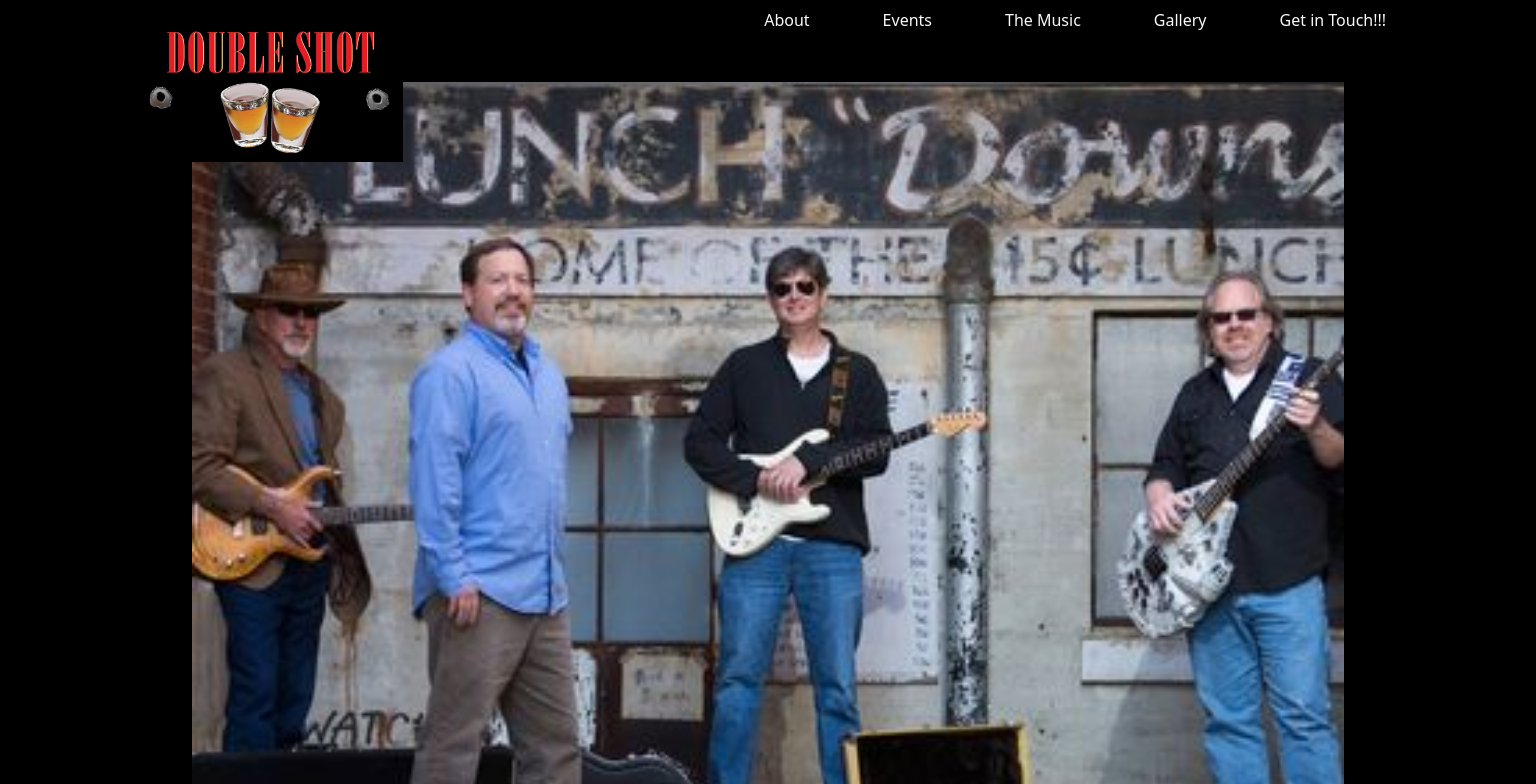
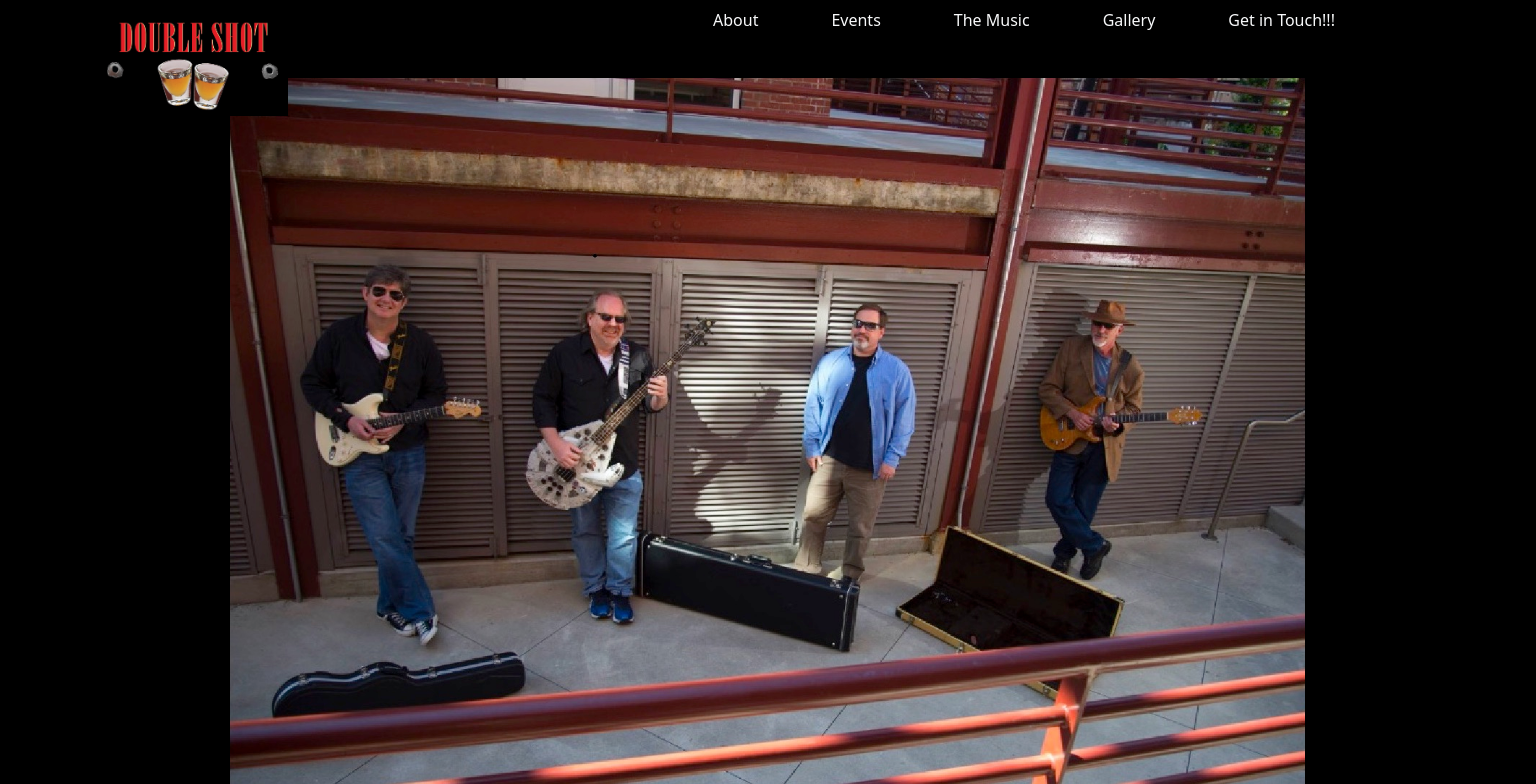
Before and after one commit to roo116/double-shot, a React (Create React App) app: page / in a window 1536 px wide. Shown: the top 784 px of the page. Built offline with nearby package versions, Linux system fonts and the light colour scheme; a web font is replaced by a local one.

Commit message:
fixed some css issues

```diff
--- a/src/index.css
+++ b/src/index.css
@@ -62,9 +62,8 @@
 @media screen and (min-width: 768px) {
   .front-container {
     background-image: url("./img/hero-768.jpg");
-    background-position: center;
     background-size: 75%;
-    height: 100vh;
+    height: 80vh;
   }
 
   header {
@@ -85,11 +84,12 @@
   }
 }
 
-@media screen and (min-width: 1440) {
+@media screen and (min-width: 1440px) {
   .front-container {
     background-size: 70%;
-    background-position: top;
+    background-position: center 8%;
     background-image: url("./img/hero-lg.jpg");
+    height: 80vmax;
   }
 
   .ds-logo {
```
